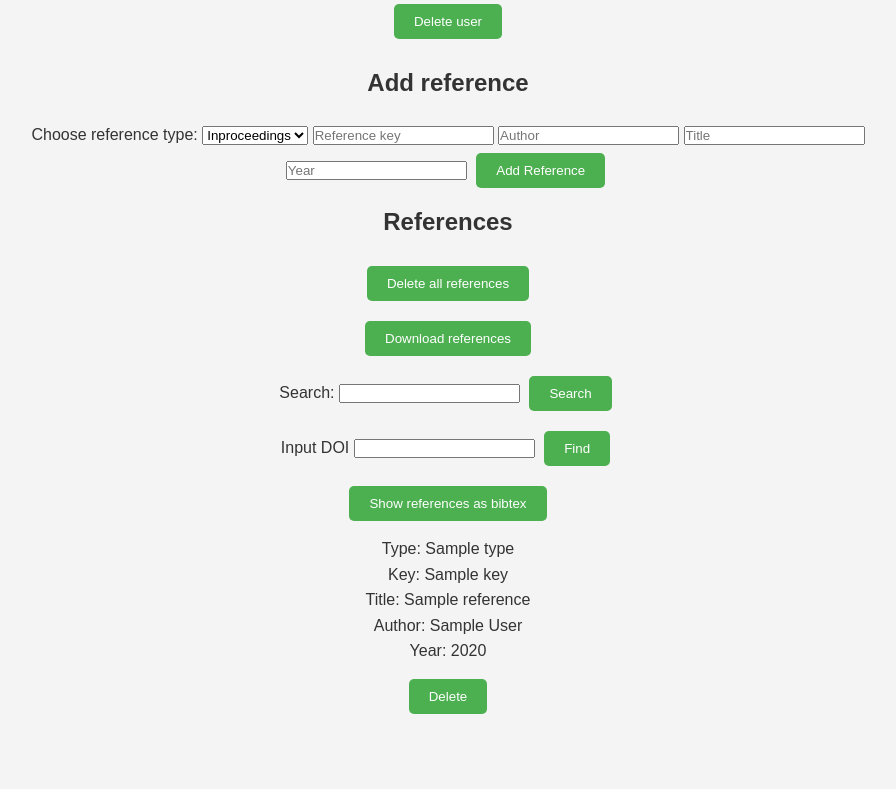
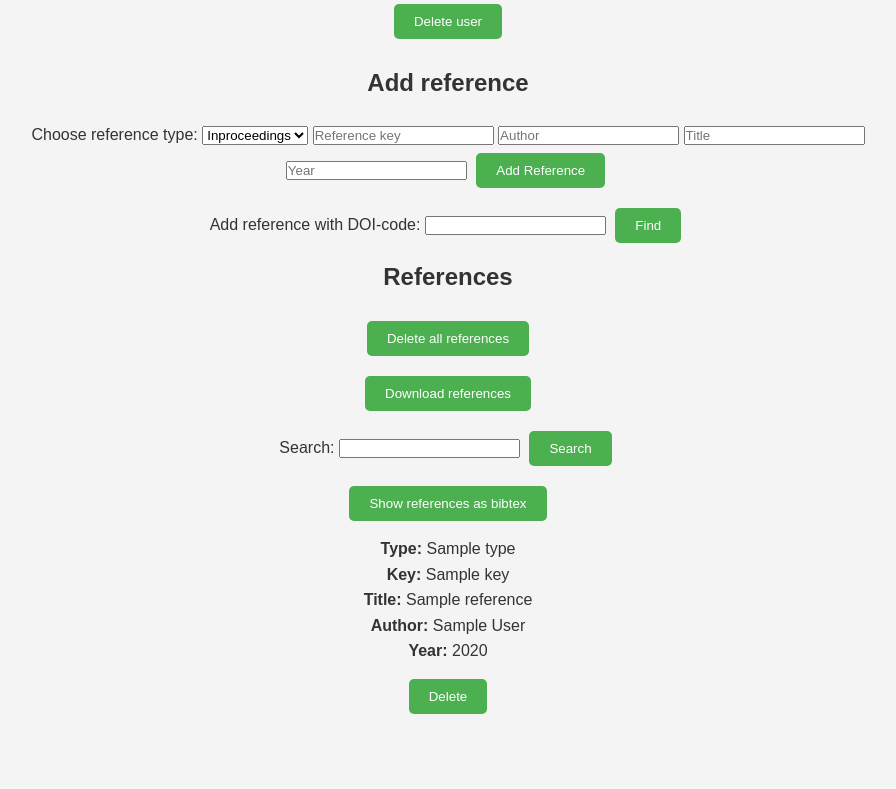
Before and after one commit to SJET-Code/ohtu-miniprojekti, a Flask app: template src/templates/index.html in a window 1280 px wide. Shown: the part 291-1080 px from the top of the page, without its empty margins (192-1088 px from the left). Run offline with Flask 3, Linux system fonts and the light colour scheme; the template is opened without the code that fills it: most values are stand-ins (such as "Sample title", 1, 10 or a date in 2020).

Commit message:
some refactoring

```diff
--- a/src/templates/index.html
+++ b/src/templates/index.html
@@ -30,8 +30,14 @@
             <input placeholder="Reference key" name="ID"/>
             <input placeholder="Author" name="author"/>
             <input placeholder="Title" name="title"/>
-            <input placeholder="Year" name="year"/>
+            <input placeholder="Year" name="year" type="number"/>
             <button type="submit">Add Reference</button>
+        </form>
+
+        <form action="/get_doi" method="get">
+            <label for="doiInput">Add reference with DOI-code:</label>
+            <input type="text" id="doiInput" name="doiInput">
+            <button type="submit">Find</button>
         </form>
 
         <h2>References</h2>
@@ -47,12 +53,6 @@
             <label for="searchTerm">Search: </label>
             <input type="text" id="searchTerm" name="searchTerm">
             <button type="button" onclick="searchReferences()">Search</button>
-        </form>
-
-        <form action="/get_doi" method="get">
-            <label for="doiInput">Input DOI</label>
-            <input type="text" id="doiInput" name="doiInput">
-            <button type="submit">Find</button>
         </form>
 
         <form action="/">
@@ -74,11 +74,11 @@
         {% else %}
             {% for reference in references %}
                 <div class="referenceItem">
-                    <p>Type: {{ reference.type }}</p>
-                    <p>Key: {{ reference.key }}</p>
-                    <p class="title">Title: {{ reference.title }}</p>
-                    <p class="author">Author: {{ reference.author }}</p>
-                    <p>Year: {{ reference.year }}</p>
+                    <p><b>Type:</b> {{ reference.type }}</p>
+                    <p><b>Key:</b> {{ reference.key }}</p>
+                    <p class="title"><b>Title:</b> {{ reference.title }}</p>
+                    <p class="author"><b>Author:</b> {{ reference.author }}</p>
+                    <p><b>Year:</b> {{ reference.year }}</p>
                     <form action="/delete_reference/{{ reference.key }}" method="post">
                         <button type="submit">Delete</button>
                     </form>
```
Also changed, not shown: src/routes.py (+8 -2 lines), src/services/bibtex_service.py (+12 -4 lines), src/tests/bibtex_service_test.py (+13 -6 lines).
